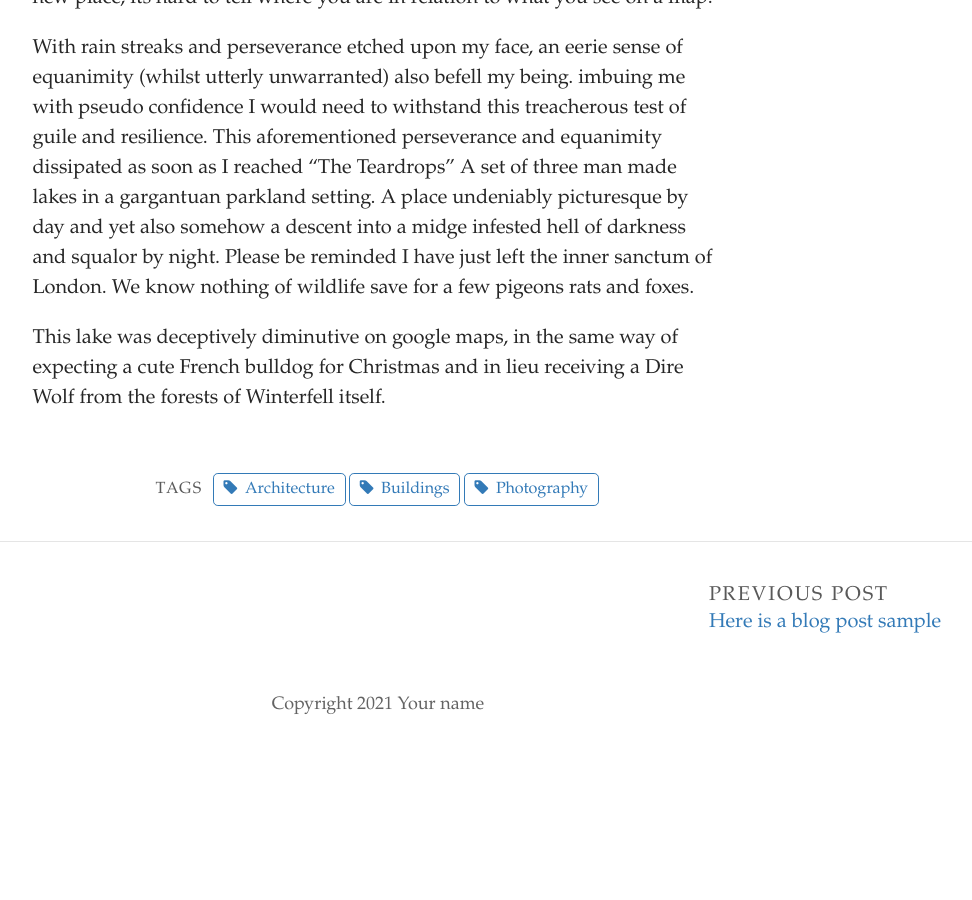
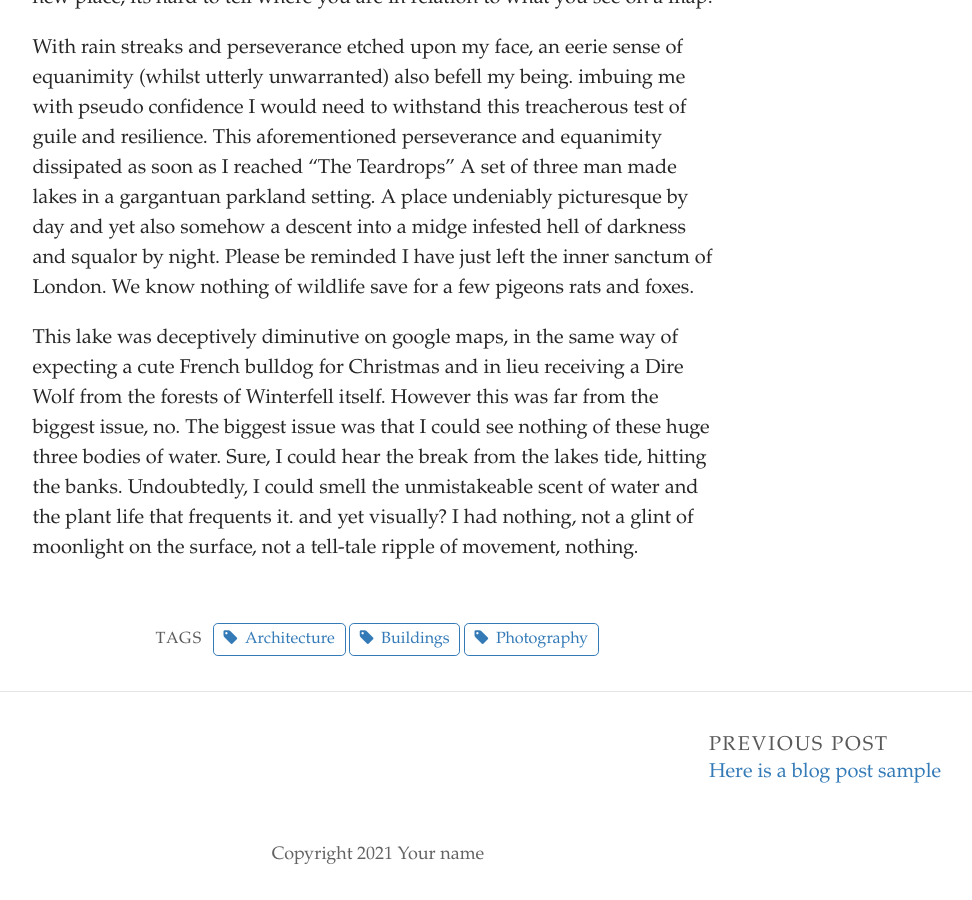
Before and after one commit to LJOHN15/emergence, a Jekyll site: the page built from _posts/2021-09-27-same-place-different-perspective.md, in a window 1280 px wide and 900 px high, scrolled down 946 px. Shown: the whole window, without its empty margins (262-1234 px from the left). Built offline with Jekyll 4.4.1, drawn with Linux system fonts in a browser that asks for light colours; some web fonts are replaced; before the commit the page ends 1696 px from its top, so only the background shows below that.

Commit message:
Update Post “2021-09-27-same-place-different-perspective”

```diff
--- a/_posts/2021-09-27-same-place-different-perspective.md
+++ b/_posts/2021-09-27-same-place-different-perspective.md
@@ -23,4 +23,4 @@ I caught a late train up to Milton Keynes, it had been raining and cold. On my p
 
 With rain streaks and perseverance etched upon my face, an eerie sense of equanimity (whilst utterly unwarranted) also befell my being. imbuing me with pseudo confidence I would need to withstand this treacherous test of guile and resilience. This aforementioned perseverance and equanimity dissipated as soon as I reached "The Teardrops" A set of three man made lakes in a gargantuan parkland setting. A place undeniably picturesque by day and yet also somehow a descent into a midge infested hell of darkness and squalor by night. Please be reminded I have just left the inner sanctum of London. We know nothing of wildlife save for a few pigeons rats and foxes.
 
-This lake was deceptively diminutive on google maps, in the same way of expecting a cute French bulldog for Christmas and in lieu receiving a Dire Wolf from the forests of Winterfell itself.
+This lake was deceptively diminutive on google maps, in the same way of expecting a cute French bulldog for Christmas and in lieu receiving a Dire Wolf from the forests of Winterfell itself. However this was far from the biggest issue, no. The biggest issue was that I could see nothing of these huge three bodies of water. Sure, I could hear the break from the lakes tide, hitting the banks. Undoubtedly, I could smell the unmistakeable scent of water and the plant life that frequents it. and yet visually? I had nothing, not a glint of moonlight on the surface, not a tell-tale ripple of movement, nothing.
```
